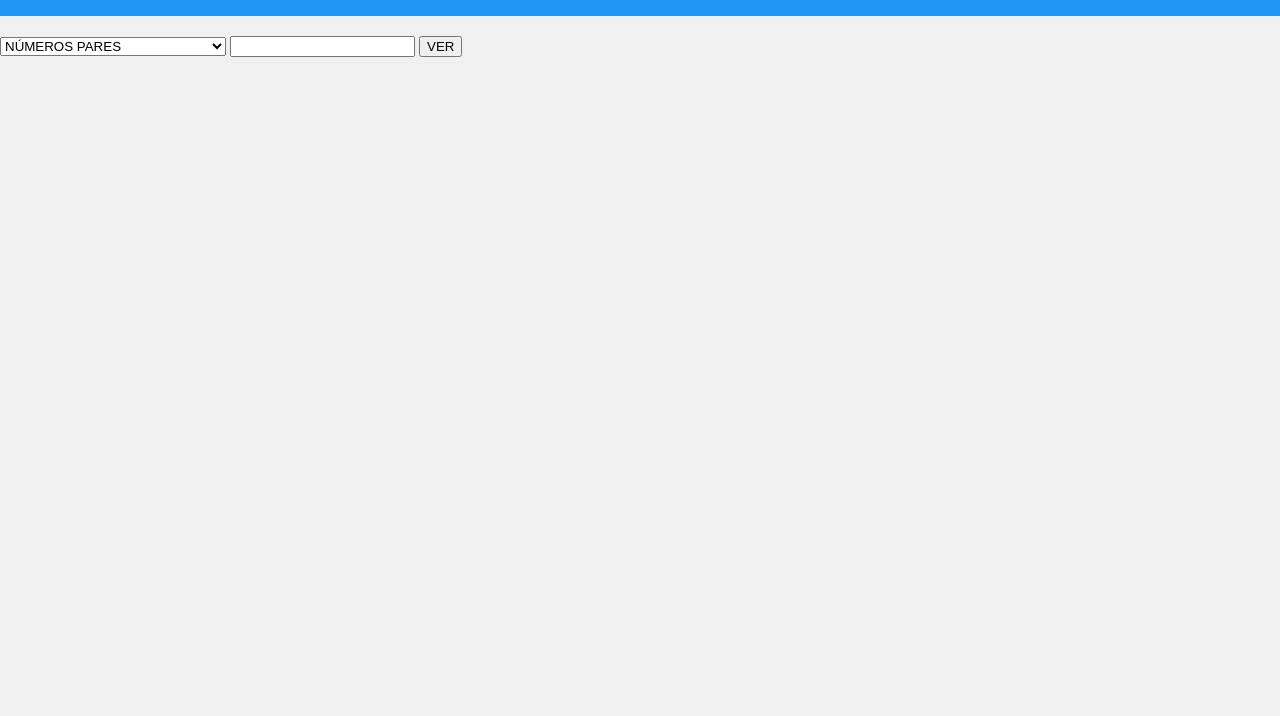
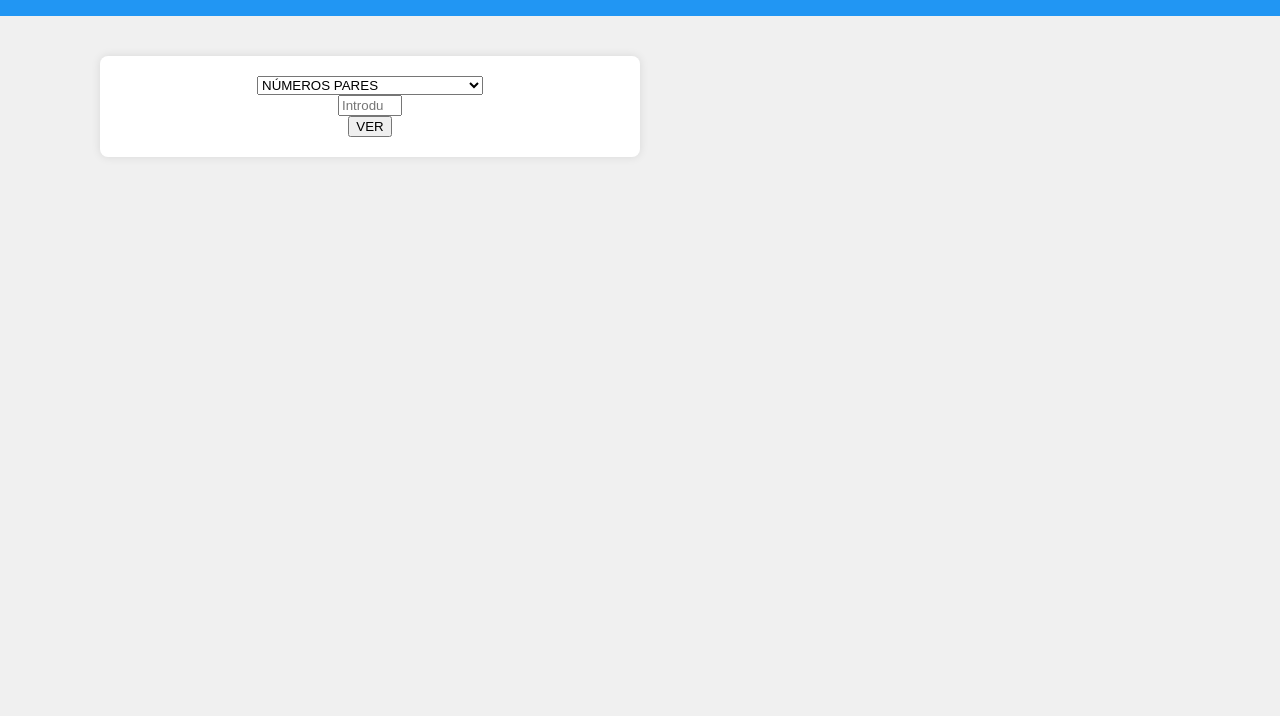
Before and after one commit to JuanSanabria55822013/Web_ParesImpares, a plain HTML site: page index.html in a window 1280 px wide. Shown: the part 84-800 px from the top of the page. Drawn offline with Linux system fonts and the light colour scheme.

Commit message:
Se agregaron las clases al html y se conecto adecuadamente al css y al js, pero todavía faltan algunos detalles del css y del js falta la función principal

```diff
--- a/JS/index.js
+++ b/JS/index.js
@@ -15,4 +15,4 @@ document.getElementById('selector').addEventListener('change', function() {
         numeroInput.classList.remove("inputMayor")
         numeroInput.classList.add("inputNormal")
         }
-    })
+})
--- a/index.html
+++ b/index.html
@@ -10,19 +10,19 @@
     <header>
         <h1>WEB PARA MOSTRAR LOS PARES E IMPARES DE 200 NUMEROS</h1>
     </header>
-    <section>
-        <section>
-                <select>
-                    <option>NÚMEROS PARES</option>
-                    <option>NÚMEROS IMPARES</option>
-                    <option>NÚMEROS PARES MAYORES A</option>
-                    <option>NÚMEROS IMPARES MAYORE A</option>
+    <section class="contenPrincipal">
+        <section class="contenedor">
+                <select id="selector">
+                    <option value ="par">NÚMEROS PARES</option>
+                    <option value ="impar">NÚMEROS IMPARES</option>
+                    <option value ="parMay">NÚMEROS PARES MAYORES A</option>
+                    <option value ="imparMay">NÚMEROS IMPARES MAYORE A</option>
                 </select>
-                <input>
-                <button>VER</button>
+                <input class= "inputNormal" type="number" id="numero" placeholder="Introduce un número" min="1" max="199">
+                <button id="verNum">VER</button>
          </section>
-         <section>
-            <ul></ul>
+         <section class="lista">
+            <ul id="listaNumeros"></ul>
         </section>
     </section>
 </body>
```
